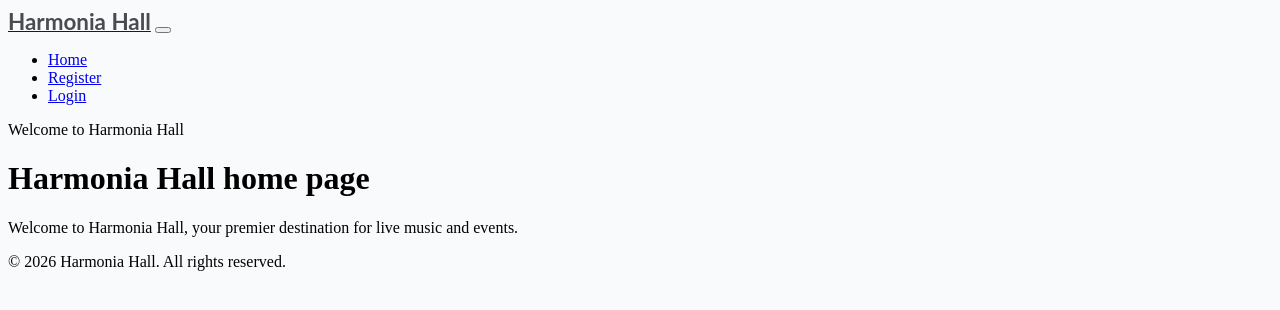
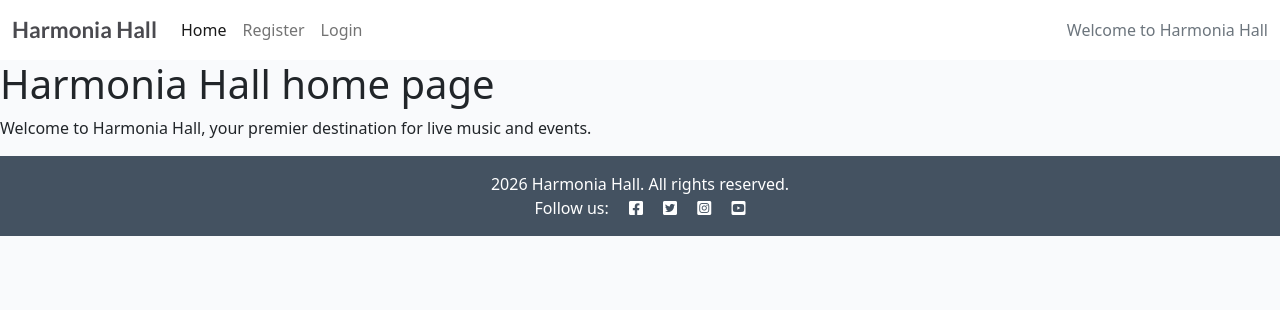
Before and after one commit to jonniecumming/harmonia_hall, a Django app: page / in a window 1280 px wide. Shown: the top 310 px of the page. Run offline with Django 4.2, Linux system fonts and the light colour scheme; data that the repository does not hold is empty.

Commit message:
Enhance base template structure with improved HTML semantics and additional footer elements

```diff
--- a/templates/base.html
+++ b/templates/base.html
@@ -6,13 +6,27 @@
 {% url 'account_logout' as logout_url %}
 
 <!DOCTYPE html>
-<html lang="en">
+<html class="h-100" lang="en">
+
 <head>
-    <meta charset="UTF-8">
-    <meta name="viewport" content="width=device-width, initial-scale=1.0">
     <title>Harmonia Hall</title>
+    <meta name="viewport" content="width=device-width, initial-scale=1" />
+
+    <!-- Google Fonts CSS -->
+    <link rel="preconnect" href="https://fonts.gstatic.com">
+    <link href="https://fonts.googleapis.com/css2?family=Roboto:wght@300&display=swap" rel="stylesheet">
+    <link href="https://fonts.googleapis.com/css2?family=Lato:wght@300;700&display=swap" rel="stylesheet">
+
+    <!-- Font Awesome CSS -->
+    <link rel="stylesheet" href="https://cdnjs.cloudflare.com/ajax/libs/font-awesome/5.15.3/css/all.min.css">
+
+    <!-- Bootstrap CSS -->
+    <link href="https://cdn.jsdelivr.net/npm/bootstrap@5.0.1/dist/css/bootstrap.min.css" rel="stylesheet"
+        integrity="sha384-+0n0xVW2eSR5OomGNYDnhzAbDsOXxcvSN1TPprVMTNDbiYZCxYbOOl7+AMvyTG2x" crossorigin="anonymous">
+
     <!-- Custom CSS -->
     <link rel="stylesheet" href="{% static 'css/style.css' %}">
+
 </head>
 <body>
     <!-- Navigation Goes here -->
@@ -64,9 +78,23 @@
         <!-- Content Goes here -->
         {% endblock content %}
     </main>
-    <!-- Footer Goes here -->
-    <footer>
-        <p>&copy; 2026 Harmonia Hall. All rights reserved.</p>
+     <!-- Footer -->
+    <footer class="footer mt-auto py-3 dark-bg">
+        <p class="m-0 text-center text-white">
+            {% block copyright %}
+            2026 Harmonia Hall. All rights reserved.
+            {% endblock copyright %}
+        </p>
+        <p class="m-0 text-center text-white">Follow us: <i class="fab fa-facebook-square ms-3"></i>
+            <i class="fab fa-twitter-square ms-3"></i>
+            <i class="fab fa-instagram-square ms-3"></i>
+            <i class="fab fa-youtube-square ms-3"></i>
+        </p>
     </footer>
+
+    <script src="https://cdn.jsdelivr.net/npm/bootstrap@5.0.1/dist/js/bootstrap.bundle.min.js"
+        integrity="sha384-gtEjrD/SeCtmISkJkNUaaKMoLD0//ElJ19smozuHV6z3Iehds+3Ulb9Bn9Plx0x4" crossorigin="anonymous">
+        </script>
+    <script src="{% static 'js/script.js' %}"></script>
 </body>
 </html>
```
